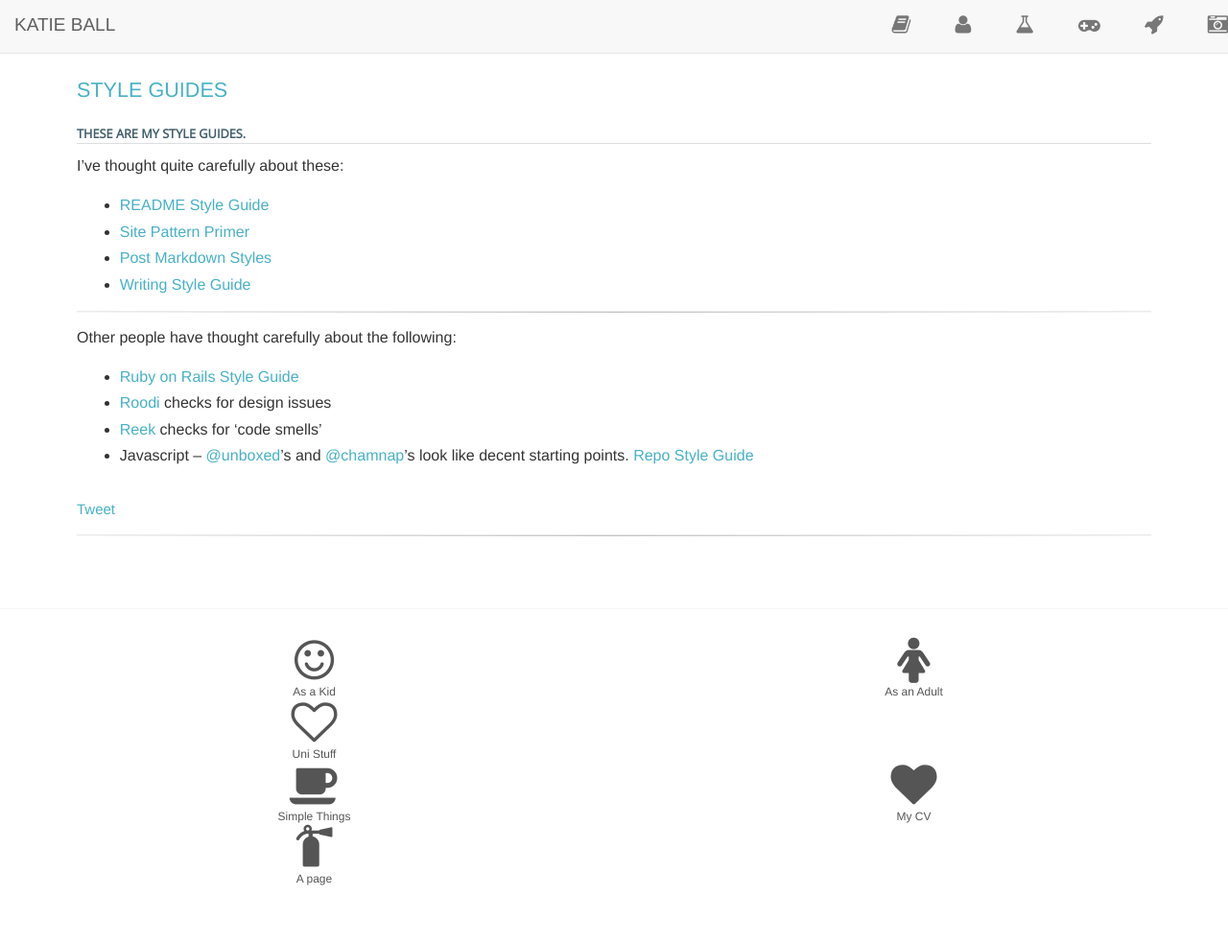
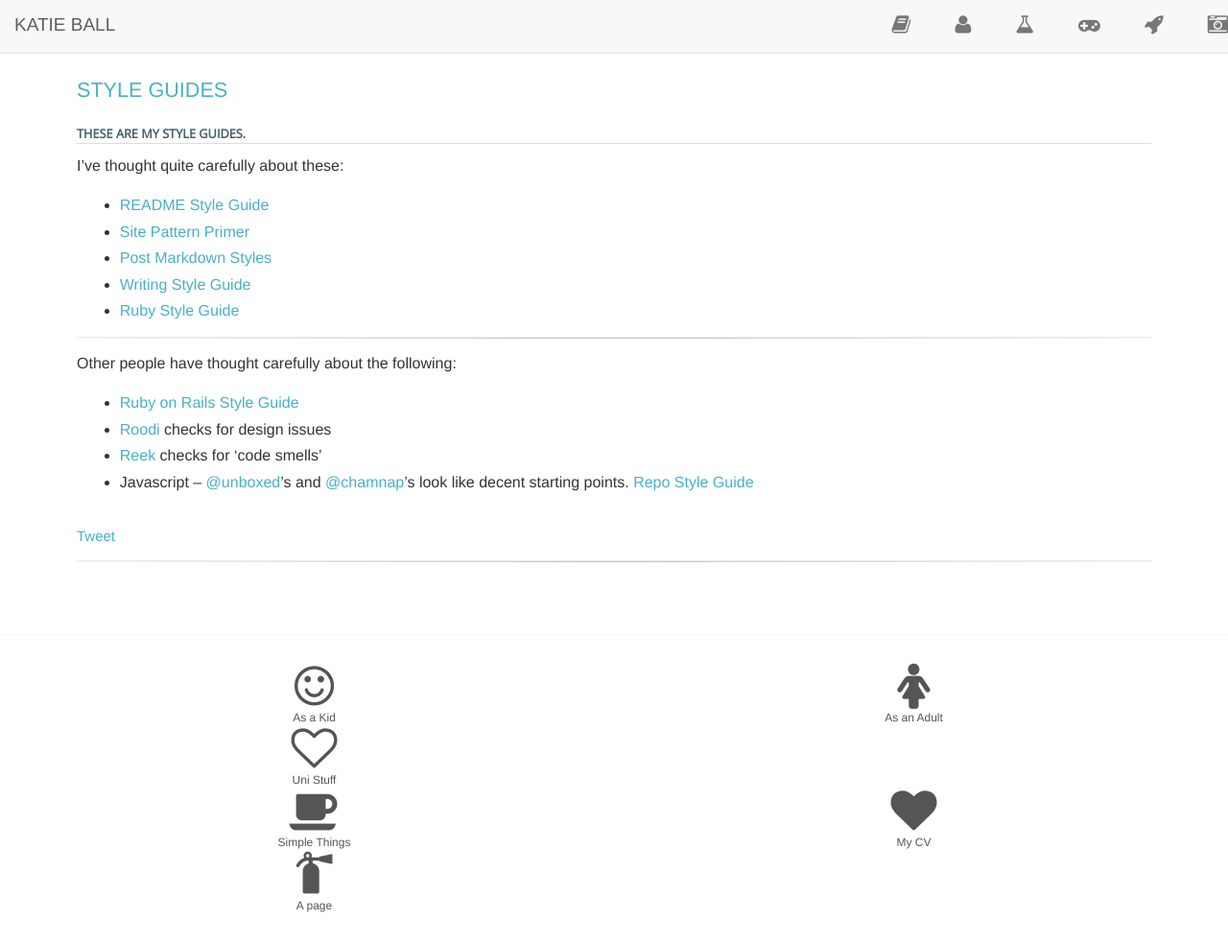
Before and after one commit to roachhd/roachhd.github.io, a Jekyll site: the page built from styleguide/index.md, in a window 1280 px wide and 983 px high. Shown: the whole window at 96% size. Built offline with Jekyll 4.4.1, drawn with Linux system fonts in a browser that asks for light colours; nearby versions of some CDN libraries; comment, search, counter and statistics services are not loaded.

Commit message:
Update index.md

```diff
--- a/styleguide/index.md
+++ b/styleguide/index.md
@@ -10,10 +10,11 @@
 
 I've thought quite carefully about these:
 
-* [README Style Guide](/readme/)
-* [Site Pattern Primer](/pattern-primer/)
-* [Post Markdown Styles](/markdown/)
-* [Writing Style Guide](/writing/)
+* [README Style Guide](/styleguide/readme/)
+* [Site Pattern Primer](/styleguide/pattern-primer/)
+* [Post Markdown Styles](/styleguide/markdown/)
+* [Writing Style Guide](/styleguide/writing/)
+* [Ruby Style Guide](/styleguide/Ruby/)
 
 ---
 
```
